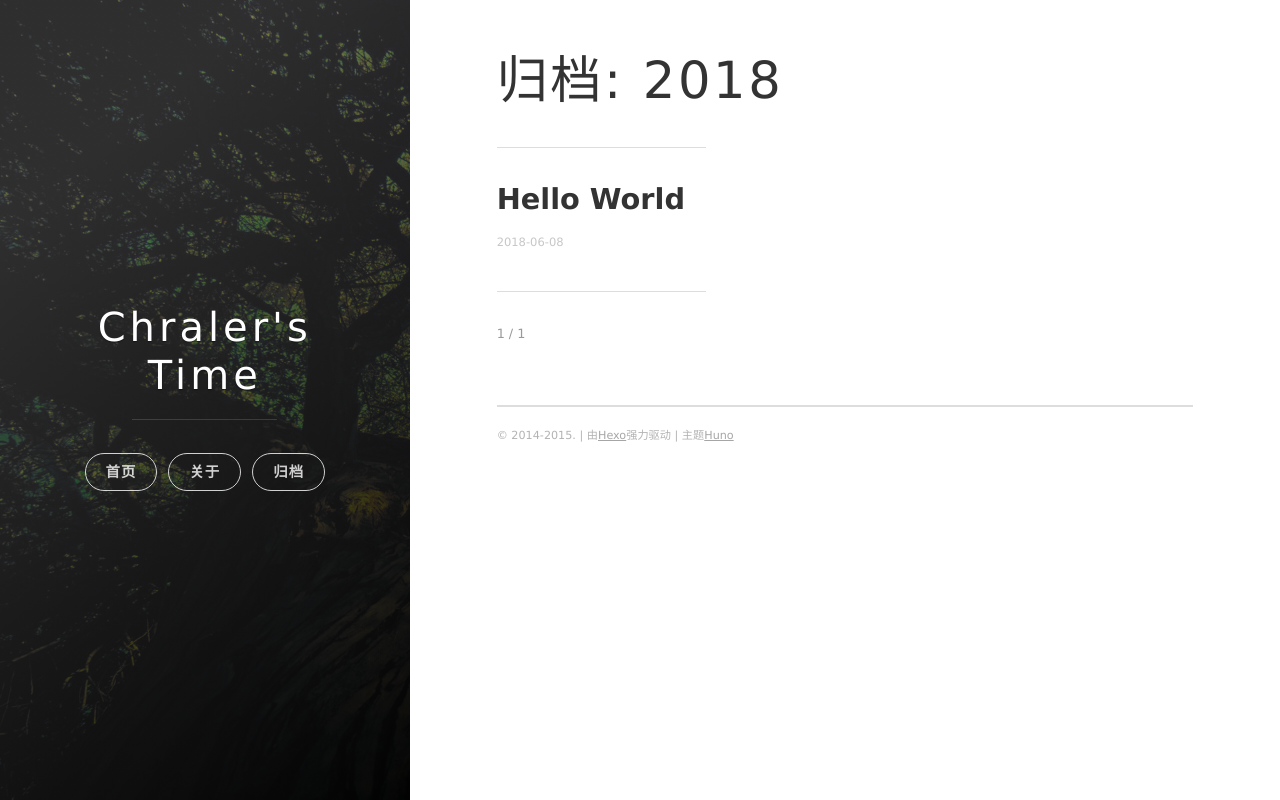
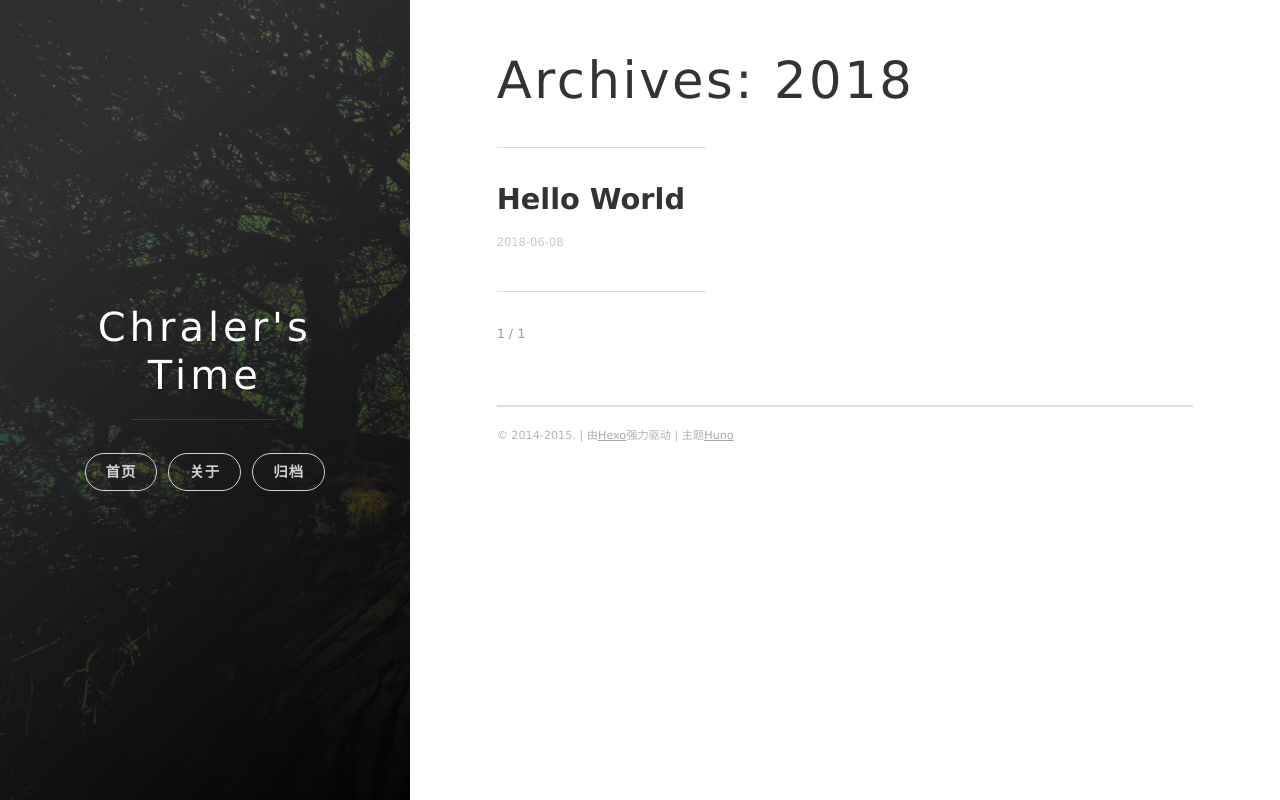
Before and after one commit to Chraler/chraler.github.io, a plain HTML site: page archives/2018/index.html in a window 1280 px wide. Drawn offline with nearby package versions, Linux system fonts and the light colour scheme; some packages are replaced by stand-ins of ours.

Commit message:
Site updated: 2018-06-08 17:06:29

```diff
--- a/archives/2018/index.html
+++ b/archives/2018/index.html
@@ -7,7 +7,7 @@
 
 
     <title>
-      归档: 2018
+      Archives: 2018
     </title>
 
     <meta name="viewport" content="width=device-width, initial-scale=1, maximum-scale=1, user-scalable=no">
@@ -17,11 +17,11 @@
 
 
     <meta property="og:type" content="website">
-<meta property="og:title" content="归档: 2018">
+<meta property="og:title" content="Archives: 2018">
 <meta property="og:url" content="http://yoursite.com/archives/2018/index.html">
 <meta property="og:site_name" content="Chraler&#39;s Time">
 <meta name="twitter:card" content="summary">
-<meta name="twitter:title" content="归档: 2018">
+<meta name="twitter:title" content="Archives: 2018">
 
 
 
@@ -142,7 +142,7 @@ classes that you can use:
 
 
 
-  <h1 class="archive-title">归档: 2018</h1>
+  <h1 class="archive-title">Archives: 2018</h1>
   <hr class="post-list__divider" />
 
 
```
Also changed, not shown: archives/2018/06/index.html (+4 -4 lines), archives/index.html (+3 -3 lines).
